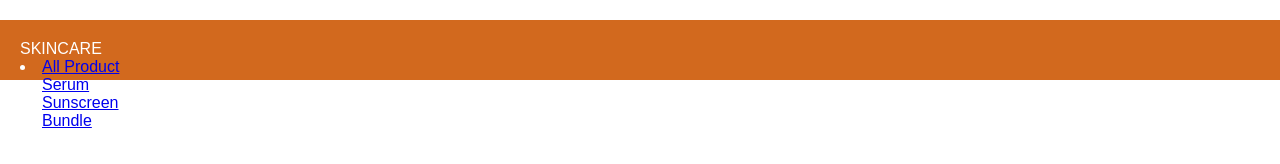
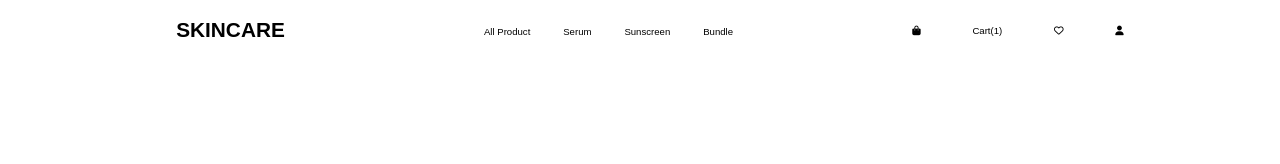
Before and after one commit to PrachiSaini24/assignment-project, a plain HTML site: page index.html in a window 1280 px wide. Drawn offline with Linux system fonts and the light colour scheme.

Commit message:
navbar styling has done

```diff
--- a/index.html
+++ b/index.html
@@ -14,13 +14,26 @@
 <!-- navbar -->
  <header>
     <div class="navbar">
-        <div class="skincare">SKINCARE</div>
+        <div class="skincare">SKINCARE  </div>
         <div class="nav-content">
             <li><a href = "#">All Product</a></li>
             <li><a href = "#">Serum</a></li>
             <li><a href = "#">Sunscreen</a></li>
             <li><a href = "#">Bundle</a></li>
         </div>
+        <div class="nav-logos">
+            <div class="nav-bag">
+                <i class="fa-solid fa-bag-shopping"></i>
+            </div>
+            <div class="cart-text">Cart(1)</div>
+            <div class="nav-heart">
+                <i class="fa-regular fa-heart"></i>
+            </div>
+            <div class="nav-person">
+              <i class="fa-solid fa-user"></i>
+            </div>
+        </div>
+
     </div>
 
  </header>
--- a/style.css
+++ b/style.css
@@ -10,11 +10,71 @@
     height : 60px ;
     width: 100%;
     font-family: sans-serif;
-    background-color: chocolate;
-    color : white ;
-    padding: 20px;
-    margin-top:20px;
-    /* display: flex;
+    /* background-color: chocolate; */
+    color : black ;
+    padding: 10px;
+    text-align: center;
+   display: flex;
     justify-content: space-evenly;
-    align-items: center; */
+    align-items: center;
  }
+ .skincare{
+    text-align: center;
+    width: 20%;
+    font-weight: 600;
+    font-size: 1.3rem;
+    top : 50px;
+    left :100px ;
+   }
+
+ .nav-content{
+    display: flex;
+    justify-content: space-evenly;
+    align-items: center;
+    /* background-color: aquamarine; */
+    width: 25%;
+
+ }
+ .nav-content li{
+    list-style-type: none;
+ }
+
+  .nav-content li a{
+    text-decoration: none;
+    font-size: 0.6rem;
+    list-style-type: none;
+    color: black;
+
+
+  }
+
+  .nav-logos{
+   /* background-color: aquamarine; */
+   width: 25%;
+   display: flex;
+   align-items: center;
+   justify-content: space-evenly;
+  }
+  .nav-bag{
+    font-size: 0.6rem;
+    color: black;
+
+  }
+  .cart-text{
+    font-size: 0.6rem;
+    color: black;
+
+  }
+  .nav-heart{
+    font-size: 0.6rem;
+    color: black;
+
+  }
+  .nav-person{
+    font-size: 0.6rem;
+    color: black;
+
+  }
+  .nav-logos:hover{
+    cursor: pointer;
+  }
```
